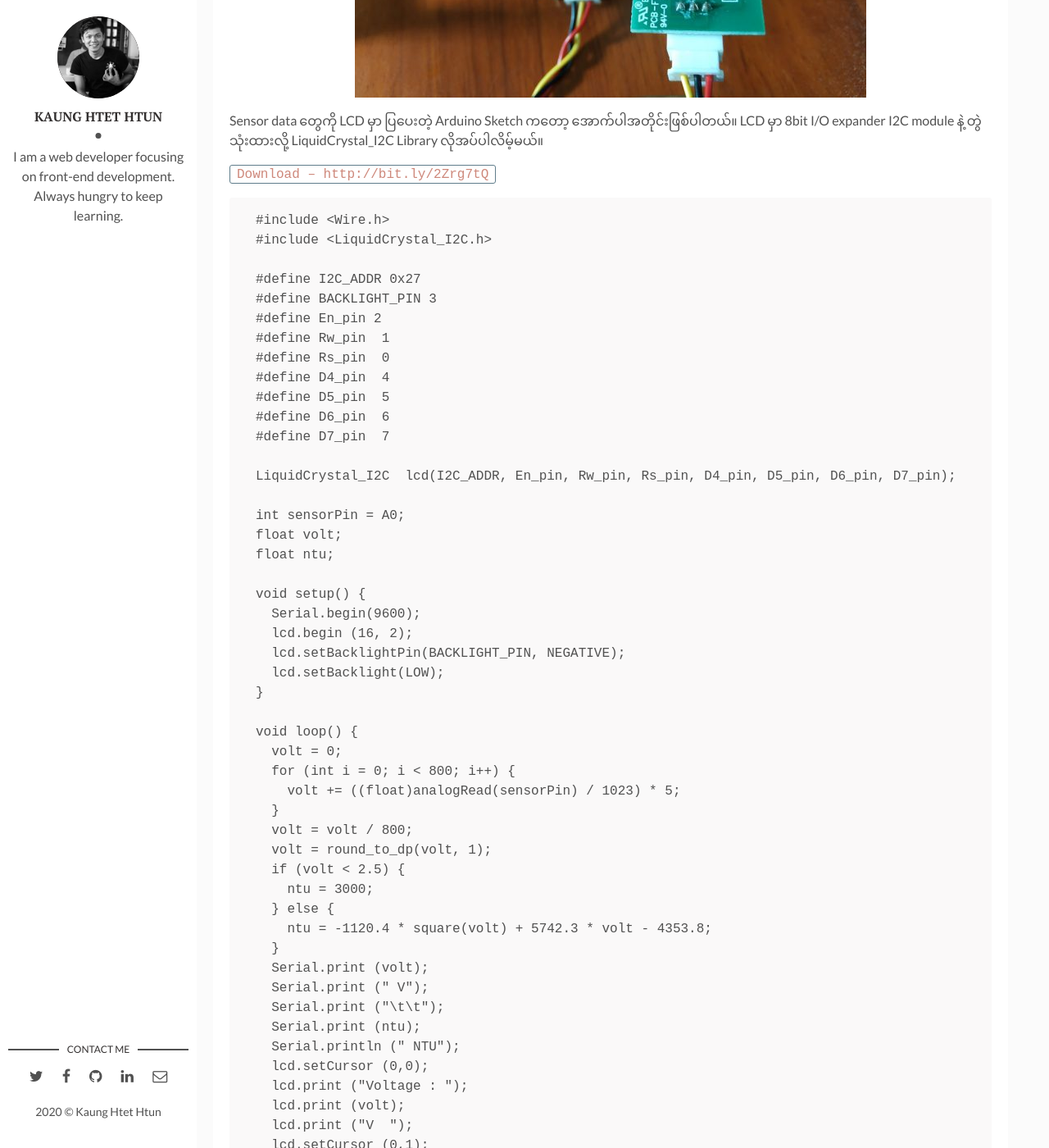
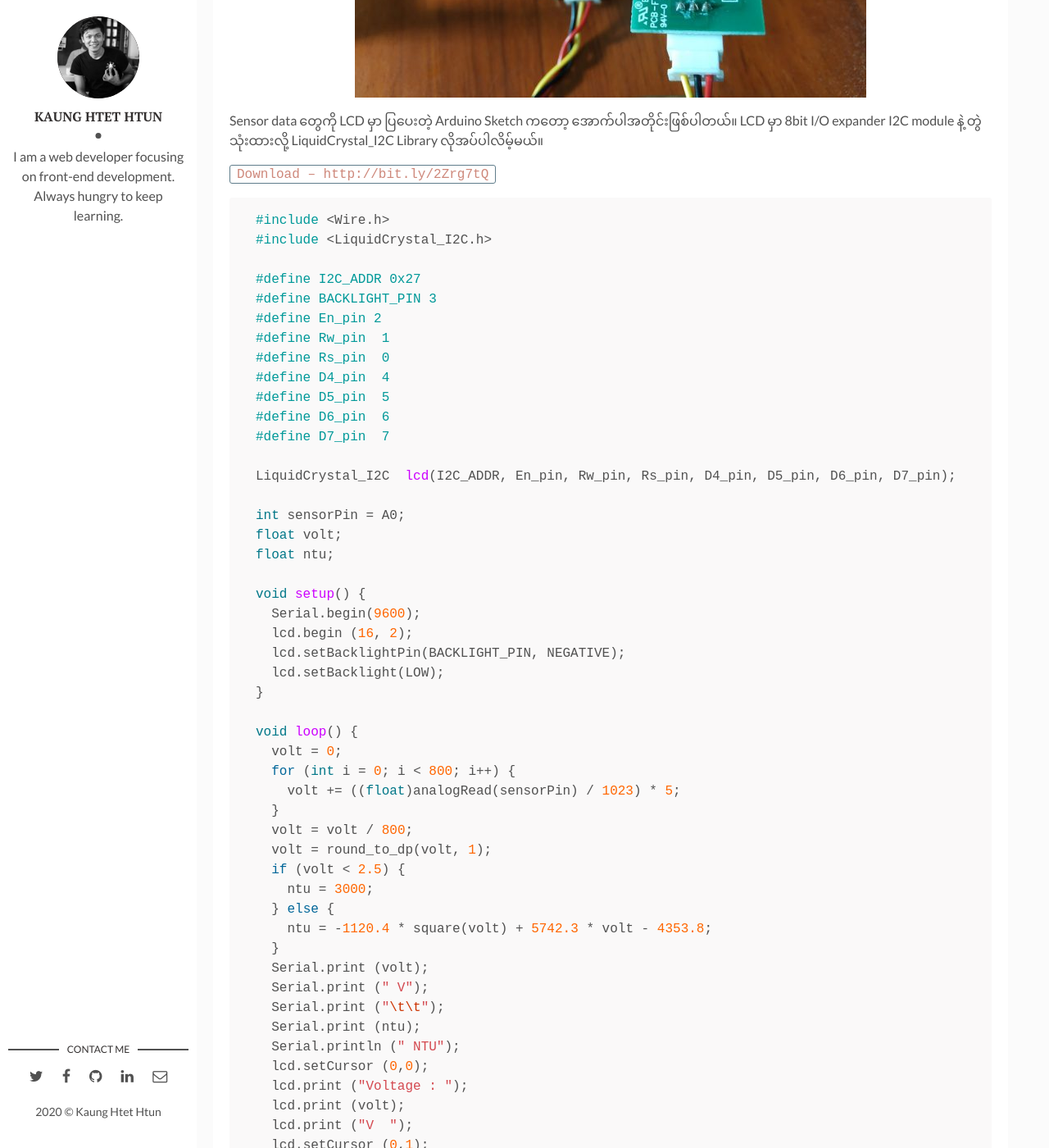
Before and after one commit to kogyikaunghtet/kogyikaunghtet.github.io, a Jekyll site: the page built from _posts/2020-02-14-turbidity-arduino.markdown, in a window 1280 px wide and 1400 px high, scrolled down 3009 px. Shown: the whole window at 82% size. Built offline with Jekyll 4.4.1, drawn with Linux system fonts in a browser that asks for light colours; comment, search, counter and statistics services are not loaded; some of the changed text lies outside the part shown.

Commit message:
Initial commit

```diff
--- a/_posts/2020-02-14-turbidity-arduino.markdown
+++ b/_posts/2020-02-14-turbidity-arduino.markdown
@@ -42,7 +42,7 @@ Sensor data တွေကို LCD မှာ ပြပေးတဲ့ Arduino Sk
 
 `Download – http://bit.ly/2Zrg7tQ`
 
-{% highlight arduino %}
+{% highlight C++ %}
 #include <Wire.h>
 #include <LiquidCrystal_I2C.h>
 
```
